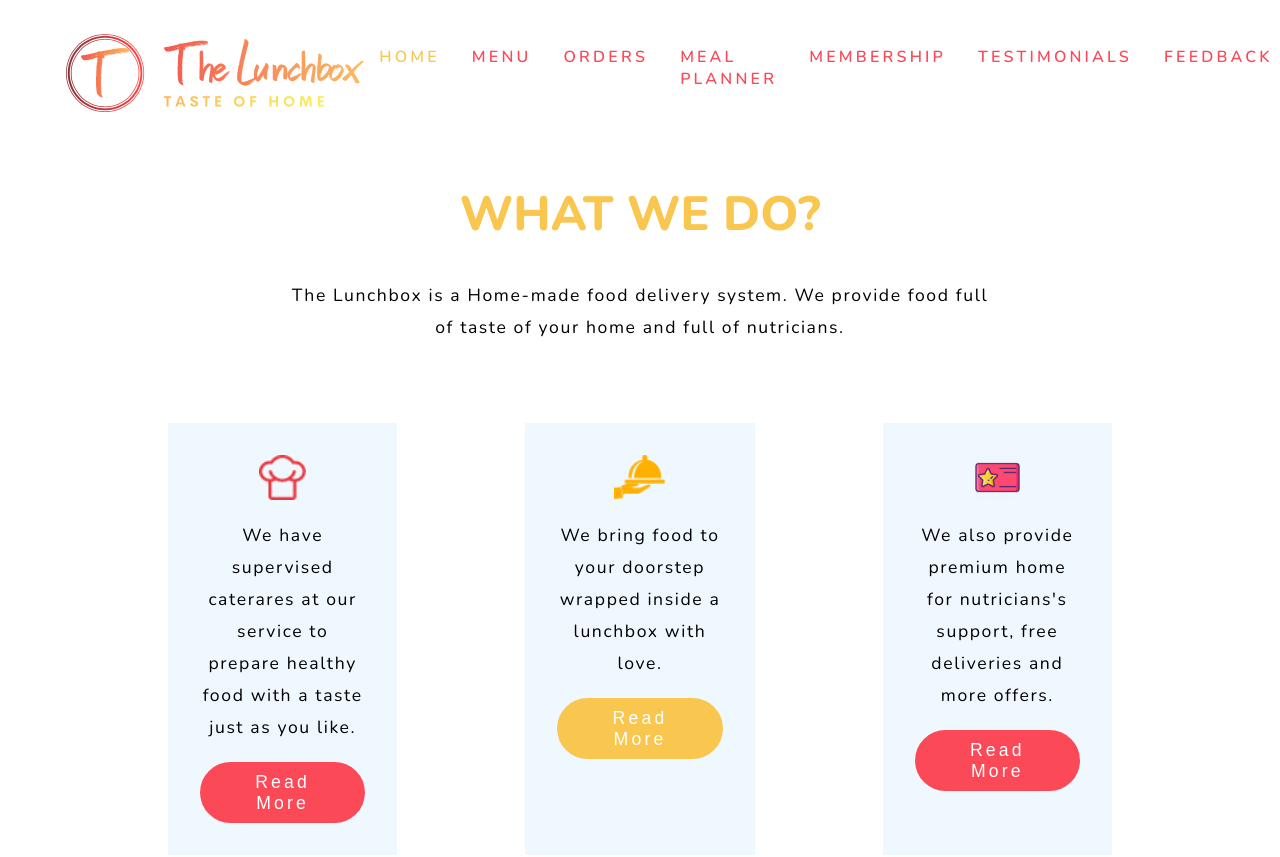
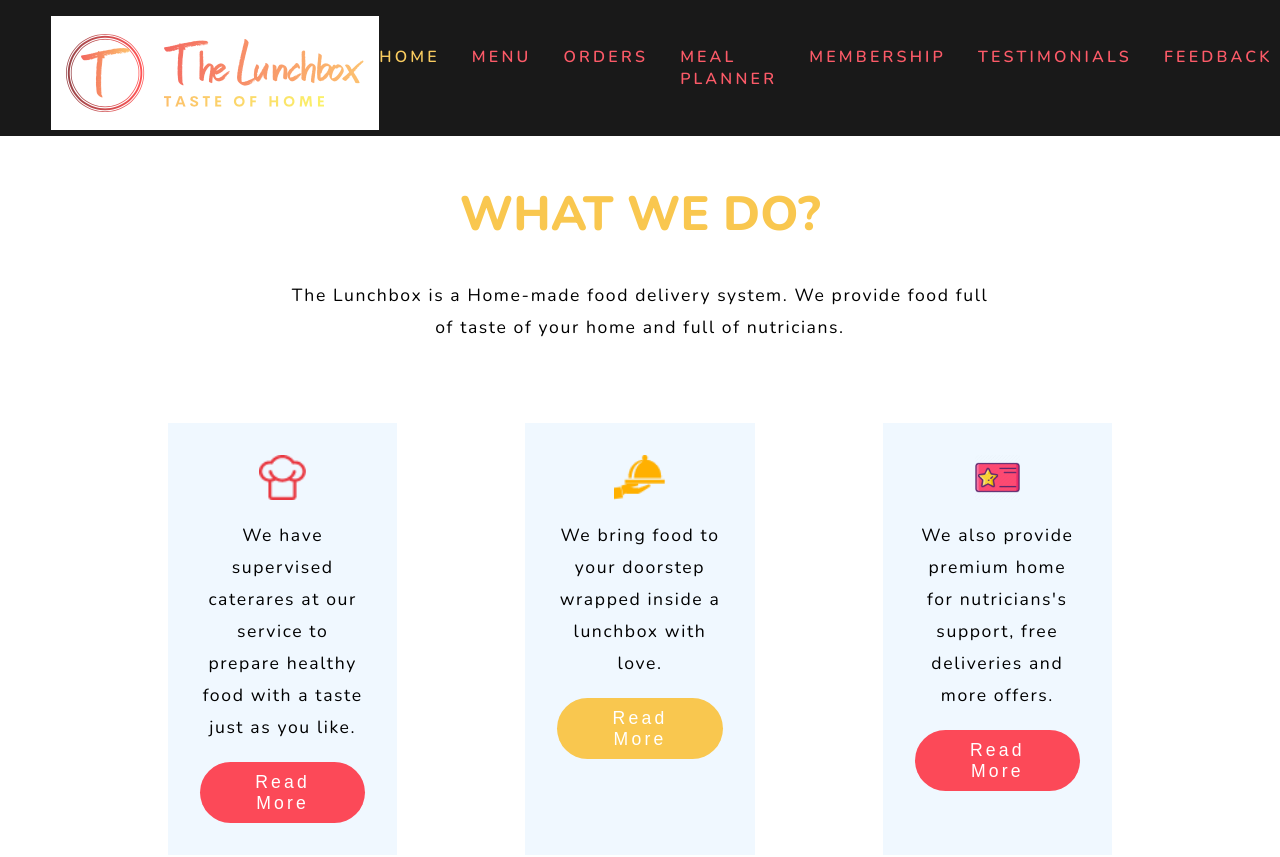
Before and after one commit to Dee1607/team8-lunchbox, a React (Create React App) app: page / in a window 1280 px wide. Shown: the top 857 px of the page. Built offline with nearby package versions, Linux system fonts and the light colour scheme; no server answers.

Commit message:
Final Commit

```diff
--- a/package.json
+++ b/package.json
@@ -9,8 +9,11 @@
     "@testing-library/jest-dom": "^5.11.4",
     "@testing-library/react": "^11.1.0",
     "@testing-library/user-event": "^12.1.10",
+    "amazon-cognito-identity-js": "^5.2.3",
+    "aws-sdk": "^2.1043.0",
     "axios": "^0.24.0",
     "mdbreact": "^5.2.0",
+    "node": "14.x",
     "react": "^17.0.2",
     "react-bootstrap": "^2.0.3",
     "react-dom": "^17.0.2",
@@ -21,8 +24,7 @@
     "react-scripts": "4.0.3",
     "scrollreveal": "^4.0.9",
     "styled-components": "^5.3.3",
-    "web-vitals": "^1.0.1",
-    "node": "14.x"
+    "web-vitals": "^1.0.1"
   },
   "scripts": {
     "start": "react-scripts start",
--- a/src/components/Menu.jsx
+++ b/src/components/Menu.jsx
@@ -7,6 +7,8 @@ import HorizontalGallery from 'react-dynamic-carousel'
 import { imageZoomEffect, TitleStyles } from "./ReusableStyles";
 import axios from 'axios';
 import {useEffect,useState}  from "react";
+// import AWSCognito from "aws-sdk";
+// import * as AmazonCognitoIdentity from 'amazon-cognito-identity-js';
 
 //Description: This function fetch the menu items from AWS, store the order data to AWS when user choose the dish
 export default function Menu() {
@@ -24,7 +26,15 @@ export default function Menu() {
       })
   }, []);
 
+
+  // var poolData = {
+  //   UserPoolId: "us-east-1_WKujMcOPr",
+  //   ClientId: "2d334oi6mum4onrasl6k64tauq"
+  // };
+  // const userPool = new AWSCognito.CognitoIdentityServiceProvider.CognitoUserPool(poolData);
+
   //to store the data to order table
+
   const handleStoreData =  (value,qty) =>
   {
         axios.post("https://sv4s5x7dlb.execute-api.us-east-1.amazonaws.com/default/LambdaOrders",JSON.stringify({data: value, qty: qty, customerid: 0})).then((response) => {
@@ -52,7 +62,7 @@ export default function Menu() {
                     <h2>{value.name}</h2>
                     <p>{value.nutrition}</p>
                     <h3>${value.price}/pcs</h3>
-                    <lable>Quantity: </lable><input type="text" value={qty} onChange={e => setQty(e.target.value)} ></input>
+                    <lable>Quantity: </lable><input id={value.id} type="text" onChange={e => setQty(e.target.value)} ></input>
                     <button onClick = {() => {handleStoreData(value,qty)}}>Buy Now</button>
                 </div>
                 </div>
--- a/src/components/Navbar.jsx
+++ b/src/components/Navbar.jsx
@@ -113,7 +113,8 @@ const Nav = styled.nav`
   align-items: center;
   padding: 0 4vw;
   position: fixed;
-  background-color: white;
+  opacity: 0.9;
+  background-color: black;
   width: -webkit-fill-available;
   top: 0;
   .brand {
--- a/src/components/Orders.jsx
+++ b/src/components/Orders.jsx
@@ -22,12 +22,13 @@ export default function Orders() {
         .then((response) => {
 
           //Regex matching to fetch the pricing from the string
+          console.log(response.data);
           var qtytxt = response.data[0].qty;
-          var qtynum = qtytxt.match(/\d/g);
+          var qtynum = qtytxt.match(/([0-9])+/g);
           setqty(qtynum);
 
           var costtxt = response.data[0].costperitem;
-          var costnum = costtxt.match(/\d/g);
+          var costnum = costtxt.match(/([0-9])+/g);
           setcost(costnum);
 
           setName(response.data[0].ordername)
```
Also changed, not shown: 1 other file (tests, documents, lock files or other folders).
